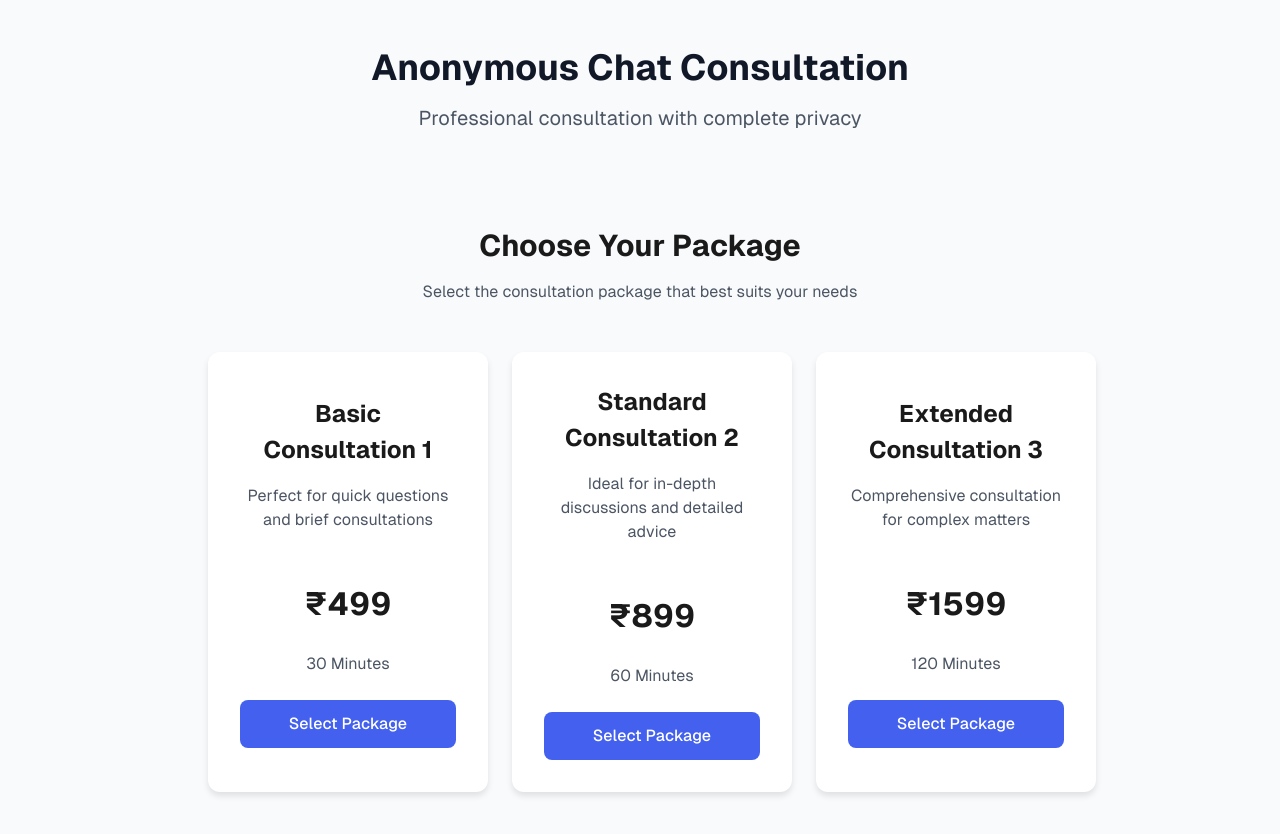
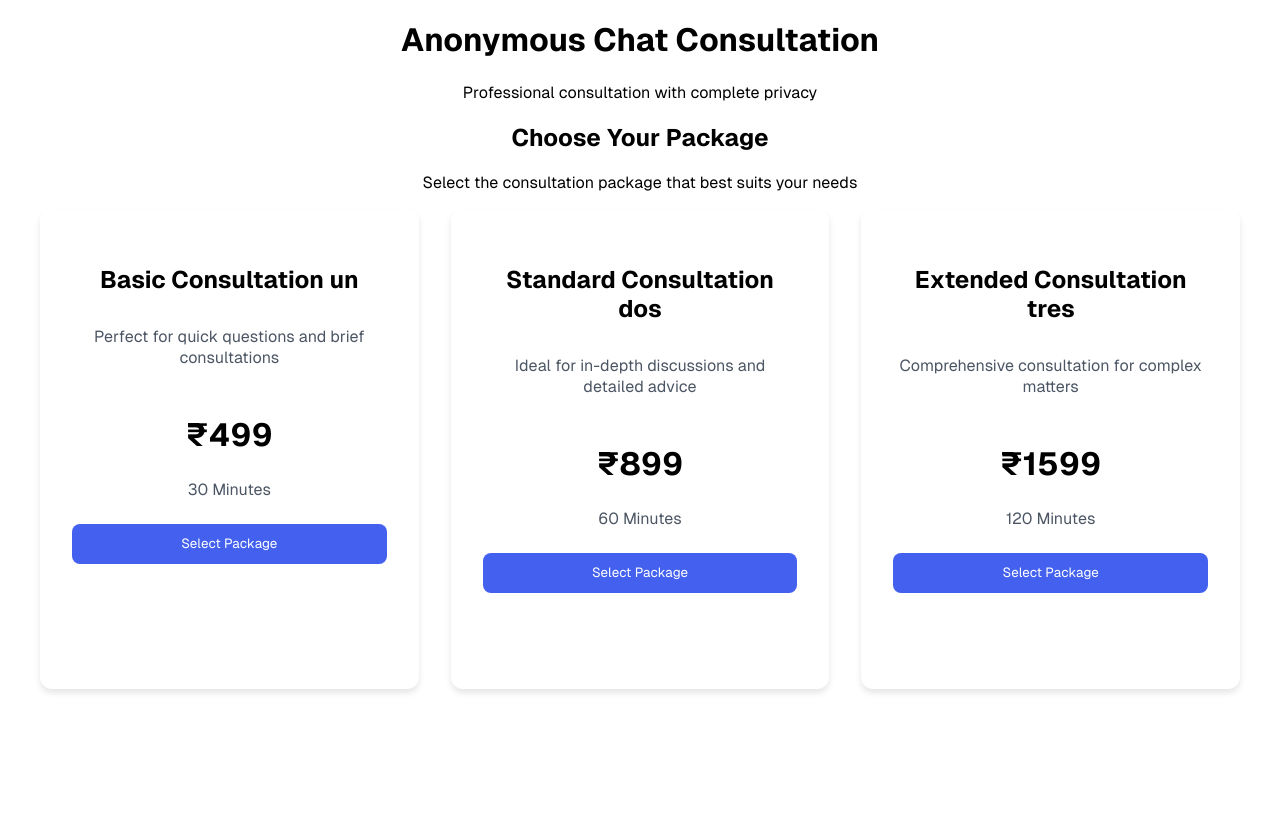
Before and after one commit to gijojohn/anonymousChat, a Next.js app: page / in a window 1280 px wide. Shown: the top 834 px of the page. After the commit the page ends 800 px from the top, so only its background shows below. Built offline with nearby package versions, Linux system fonts and the light colour scheme.

Commit message:
alignment improvement 1

```diff
--- a/src/app/globals.css
+++ b/src/app/globals.css
@@ -1,14 +1,12 @@
-@tailwind base;
-@tailwind components;
-@tailwind utilities;
-
 :root {
-  --background: #f8fafc;
-  --text-primary: #1a1a1a;
-  --card-background: white;
+  --font-geist-sans: 'GeistSans', system-ui, -apple-system, BlinkMacSystemFont, 'Segoe UI', Roboto, sans-serif;
 }
 
 body {
-  background-color: var(--background);
-  color: var(--text-primary);
+  font-family: var(--font-geist-sans);
 }
+
+h1, h2, h3, p {
+  text-align: center;
+  font-family: var(--font-geist-sans);
+}
--- a/src/app/layout.tsx
+++ b/src/app/layout.tsx
@@ -14,18 +14,6 @@ const geistSans = localFont({
   display: 'swap',
 });
 
-const geistMono = localFont({
-  src: [
-    {
-      path: './fonts/GeistMonoVF.woff',
-      weight: '100 900',
-      style: 'normal',
-    }
-  ],
-  variable: '--font-geist-mono',
-  display: 'swap',
-});
-
 export const metadata: Metadata = {
   title: "Anonymous Chat Consultation",
   description: "Professional consultation with complete privacy",
@@ -37,7 +25,7 @@ export default function RootLayout({
   children: React.ReactNode;
 }>) {
   return (
-    <html lang="en" className={`${geistSans.variable} ${geistMono.variable}`}>
+    <html lang="en" className={`${geistSans.variable}`}>
       <body className="font-sans antialiased">
         {children}
       </body>
--- a/src/components/packages-section.tsx
+++ b/src/components/packages-section.tsx
@@ -6,21 +6,21 @@ import React from 'react';
 const PACKAGES = [
   {
     id: 1,
-    title: 'Basic Consultation 1',
+    title: 'Basic Consultation un',
     description: 'Perfect for quick questions and brief consultations',
     price: 499,
     duration: '30 Minutes',
   },
   {
     id: 2,
-    title: 'Standard Consultation 2',
+    title: 'Standard Consultation dos',
     description: 'Ideal for in-depth discussions and detailed advice',
     price: 899,
     duration: '60 Minutes',
   },
   {
     id: 3,
-    title: 'Extended Consultation 3',
+    title: 'Extended Consultation tres',
     description: 'Comprehensive consultation for complex matters',
     price: 1599,
     duration: '120 Minutes',
--- a/src/components/packages.css
+++ b/src/components/packages.css
@@ -1,17 +1,11 @@
-main h1,
-main p,
-main h2,
-main h3 {
-  text-align: center !important;
-}
-
 .packages-grid {
   display: grid;
-  grid-template-columns: repeat(3, minmax(280px, 1fr));
-  gap: 1.5rem;
+  grid-template-columns: repeat(3, minmax(300px, 1fr));
+  gap: 2rem;
   width: 100%;
   max-width: 1200px;
   margin: 0 auto;
+  padding: 0 2rem;
 }
 
 .package-card {
@@ -23,38 +17,38 @@ main h3 {
   display: flex;
   flex-direction: column;
   align-items: center;
-  justify-content: center; /* Added this */
-  text-align: center !important; /* Added !important */
+  font-family: var(--font-geist-sans);
 }
 
 .package-title {
   font-size: 1.5rem;
   font-weight: 700;
   margin-bottom: 1rem;
-  text-align: center !important; /* Added !important */
+  text-align: center;
   width: 100%;
+  font-family: var(--font-geist-sans);
 }
 
 .package-description {
   color: #4B5563;
   margin-bottom: 1.5rem;
-  text-align: center !important; /* Added !important */
-  width: 100%;
+  text-align: center;
+  font-family: var(--font-geist-sans);
 }
 
 .package-price {
   font-size: 2rem;
   font-weight: 700;
   margin: 1.5rem 0;
-  text-align: center !important; /* Added !important */
-  width: 100%;
+  text-align: center;
+  font-family: var(--font-geist-sans);
 }
 
 .package-duration {
   color: #4B5563;
   margin-bottom: 1.5rem;
-  text-align: center !important; /* Added !important */
-  width: 100%;
+  text-align: center;
+  font-family: var(--font-geist-sans);
 }
 
 .package-button {
@@ -66,24 +60,23 @@ main h3 {
   border: none;
   cursor: pointer;
   transition: background-color 0.3s ease;
-  text-align: center !important; /* Added !important */
-  font-weight: 500;
+  font-family: var(--font-geist-sans);
 }
 
 .package-button:hover {
   background-color: #3730a3;
 }
 
-/* Add a global text alignment for all headings inside section */
-section h1,
-section h2,
-section h3,
-section p {
-  text-align: center !important;
+@media (max-width: 1024px) {
+  .packages-grid {
+    grid-template-columns: repeat(2, 1fr);
+    gap: 1.5rem;
+  }
 }
 
-@media (max-width: 1024px) {
+@media (max-width: 640px) {
   .packages-grid {
-    grid-template-columns: repeat(auto-fit, minmax(280px, 1fr));
+    grid-template-columns: 1fr;
+    padding: 0 1rem;
   }
 }
--- a/tailwind.config.ts
+++ b/tailwind.config.ts
@@ -6,8 +6,7 @@ const config: Config = {
   theme: {
     extend: {
       fontFamily: {
-        sans: ['var(--font-geist-sans)', 'system-ui', '-apple-system', 'BlinkMacSystemFont', 'Segoe UI', 'Roboto', 'sans-serif'],
-        mono: ['var(--font-geist-mono)', 'monospace'],
+        sans: ['var(--font-geist-sans)', 'system-ui', 'sans-serif'],
       },
     },
   },
```
Also changed, not shown: 1 other file (tests, documents, lock files or other folders).
